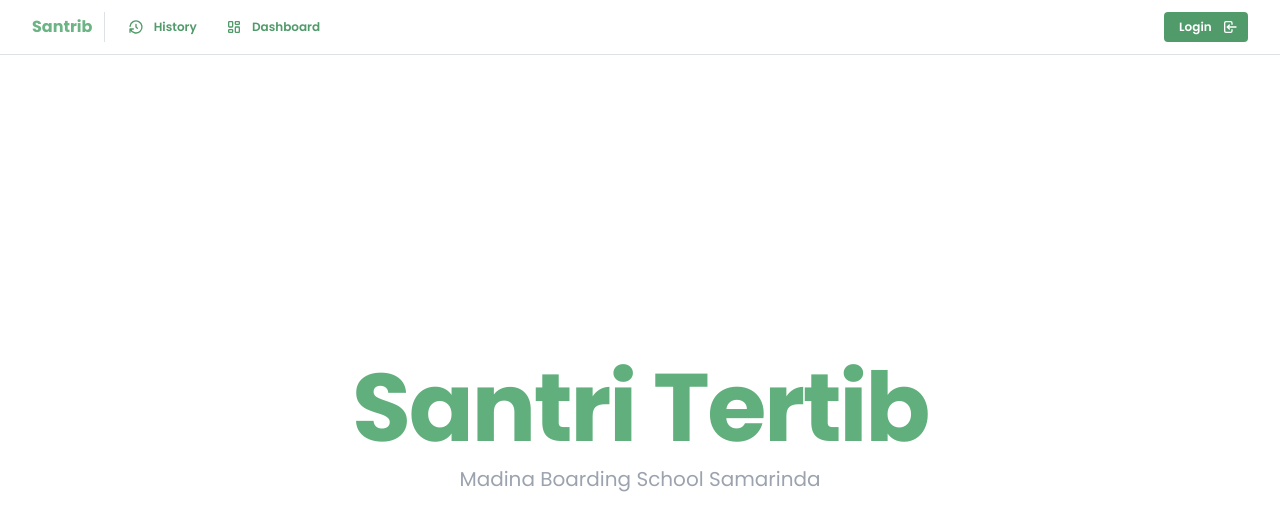
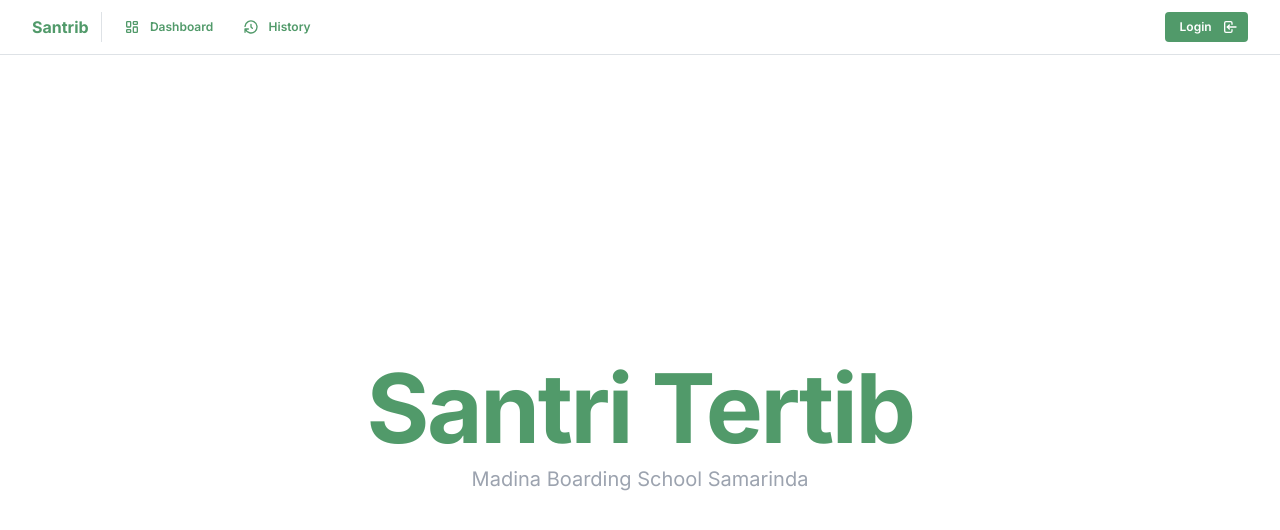
Before and after one commit to mafiefa02/santri-tertib, a Next.js app: page / in a window 1280 px wide. Shown: the top 530 px of the page. Built offline with nearby package versions, Linux system fonts and the light colour scheme; no server answers.

Commit message:
chore: change primary colors var; change font to inter; and add breadcrumbs

```diff
--- a/src/app/(auth)/login/page.tsx
+++ b/src/app/(auth)/login/page.tsx
@@ -8,7 +8,7 @@ const LoginPage = () => {
     <div className="container flex flex-grow items-center justify-center">
       <div className="mx-auto flex w-full max-w-80 flex-col gap-5">
         <div className="flex flex-col gap-0 text-pretty">
-          <Title className="text-primary-500" order={1}>
+          <Title className="text-mtn-primary-filled" order={1}>
             Student Login
           </Title>
           <p className="text-xs">
--- a/src/app/(auth)/login/staff/page.tsx
+++ b/src/app/(auth)/login/staff/page.tsx
@@ -8,7 +8,7 @@ const LoginPage = () => {
     <div className="container flex flex-grow items-center justify-center">
       <div className="mx-auto flex w-full max-w-80 flex-col gap-5">
         <div className="flex flex-col gap-0 text-pretty">
-          <Title className="text-primary-500" order={1}>
+          <Title className="text-mtn-primary-filled" order={1}>
             Staff Login
           </Title>
           <p className="text-xs">
--- a/src/app/(default)/page.tsx
+++ b/src/app/(default)/page.tsx
@@ -1,7 +1,7 @@
 const Homepage = () => {
   return (
     <main className="flex flex-grow flex-col items-center justify-center gap-2 text-center">
-      <h1 className="text-6xl font-bold tracking-tight text-primary-600 sm:text-7xl md:text-8xl">
+      <h1 className="text-6xl font-bold tracking-tight text-mtn-primary-filled sm:text-7xl md:text-8xl">
         Santri Tertib
       </h1>
 
--- /dev/null
+++ b/src/app/dashboard/accounts/page.tsx
@@ -0,0 +1,7 @@
+import React from 'react';
+
+const AccountsDashboardPage = () => {
+  return <div>AccountsDashboardPage</div>;
+};
+
+export default AccountsDashboardPage;
--- a/src/app/layout.tsx
+++ b/src/app/layout.tsx
@@ -3,9 +3,9 @@ import { ColorSchemeScript, MantineProvider } from '@mantine/core';
 import type { Metadata } from 'next';
 import { Toaster } from 'sonner';
 
-import { primary } from '@/config/font';
 import { rootMetadata } from '@/config/metadata';
 import { QueryProvider } from '@/providers/query-provider';
+import { primary } from '@/styles/font';
 import { theme } from '@/styles/theme';
 import { cn } from '@/utils';
 
--- a/src/components/dashboard-header.tsx
+++ b/src/components/dashboard-header.tsx
@@ -1,6 +1,6 @@
 'use client';
 
-import { Title } from '@mantine/core';
+import { Anchor, Breadcrumbs, Title } from '@mantine/core';
 import { usePathname } from 'next/navigation';
 import React from 'react';
 
@@ -10,9 +10,27 @@ export const DashboardHeader = () => {
   const pathname = usePathname();
   const paths = pathname.split('/').filter((val) => val);
   const pageTitle = paths.length > 1 ? paths[1] : 'Dashboard';
+  const items = paths.slice(0, 3).map((path) => ({
+    title: formatToTitle(path),
+    href: `/${path}`,
+  }));
+
+  const crumbs = [{ title: 'Home', href: '/' }, ...items].map((item) => (
+    <Anchor key={item.href + item.href} className="text-xs" href={item.href}>
+      {item.title}
+    </Anchor>
+  ));
+
   return (
     <header className="sticky top-0 flex w-full items-center justify-between gap-8 bg-light-body dark:bg-dark-body">
-      <Title order={2}>{formatToTitle(pageTitle)}</Title>
+      <Title
+        className="text-mtn-primary-filled"
+        classNames={{ root: 'text-xl md:text-2xl' }}
+        order={2}
+      >
+        {formatToTitle(pageTitle)}
+      </Title>
+      <Breadcrumbs>{crumbs}</Breadcrumbs>
     </header>
   );
 };
--- a/src/components/navigation-bar.tsx
+++ b/src/components/navigation-bar.tsx
@@ -24,15 +24,15 @@ import { NavigationLogoutButton } from './navigation-logout-button';
 
 const menus = [
   {
-    icon: <IconHistory size={16} />,
-    label: 'History',
-    href: '/history',
-  },
-  {
     icon: <IconLayoutDashboard size={16} />,
     label: 'Dashboard',
     href: '/dashboard',
     roles: [$Enums.Role.STAFF, $Enums.Role.ADMIN],
+  },
+  {
+    icon: <IconHistory size={16} />,
+    label: 'History',
+    href: '/history',
   },
 ];
 
@@ -43,7 +43,7 @@ export const NavigationBar = async () => {
       <div className="container flex w-full items-center justify-between">
         <div className="flex items-center gap-3">
           <Link className="flex items-center gap-2" href="/">
-            <h1 className="font-bold text-primary-500">Santrib</h1>
+            <h1 className="font-bold text-mtn-primary-filled">Santrib</h1>
           </Link>
           <Divider orientation="vertical" />
           <div className="flex items-center gap-1">
@@ -70,7 +70,7 @@ export const NavigationBar = async () => {
                 <MenuLabel>Account</MenuLabel>
                 <NavigationLogoutButton
                   leftSection={
-                    <IconLogout className="text-primary-500" size={16} />
+                    <IconLogout className="text-mtn-primary-filled" size={16} />
                   }
                 >
                   Logout
--- a/src/config/font.ts
+++ b/src/styles/font.ts
@@ -1,6 +1,6 @@
-import { Poppins } from 'next/font/google';
+import { Inter } from 'next/font/google';
 
-export const primary = Poppins({
+export const primary = Inter({
   subsets: ['latin'],
   weight: ['100', '200', '300', '400', '500', '600', '700', '800', '900'],
 });
--- a/src/styles/theme.ts
+++ b/src/styles/theme.ts
@@ -1,6 +1,6 @@
 import { createTheme } from '@mantine/core';
 
-import { primary } from '@/config/font';
+import { primary } from '@/styles/font';
 
 export const theme = createTheme({
   primaryColor: 'green',
```
